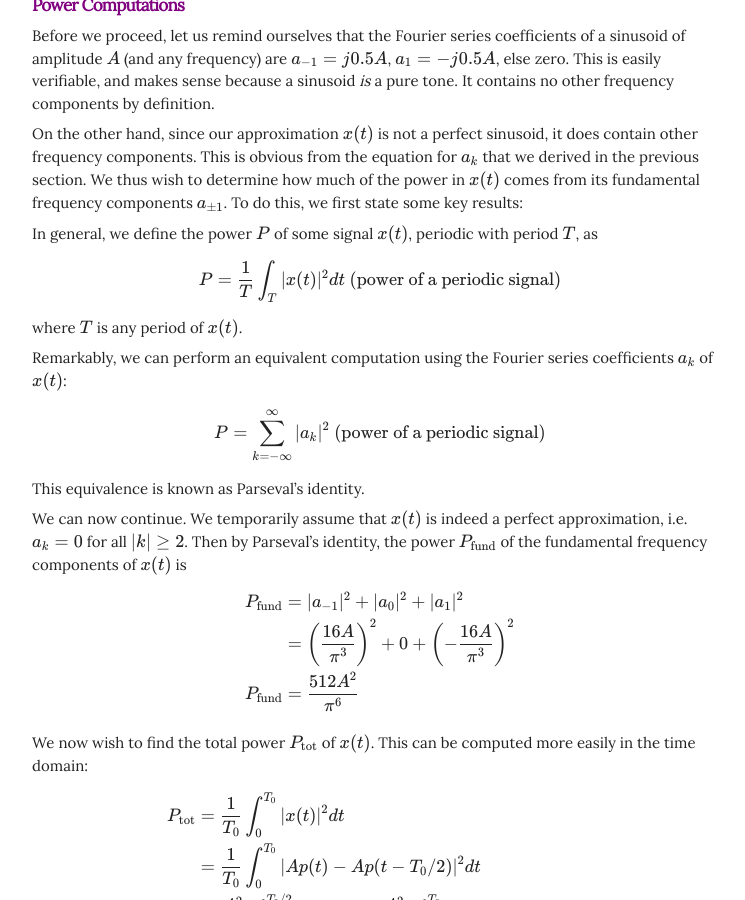
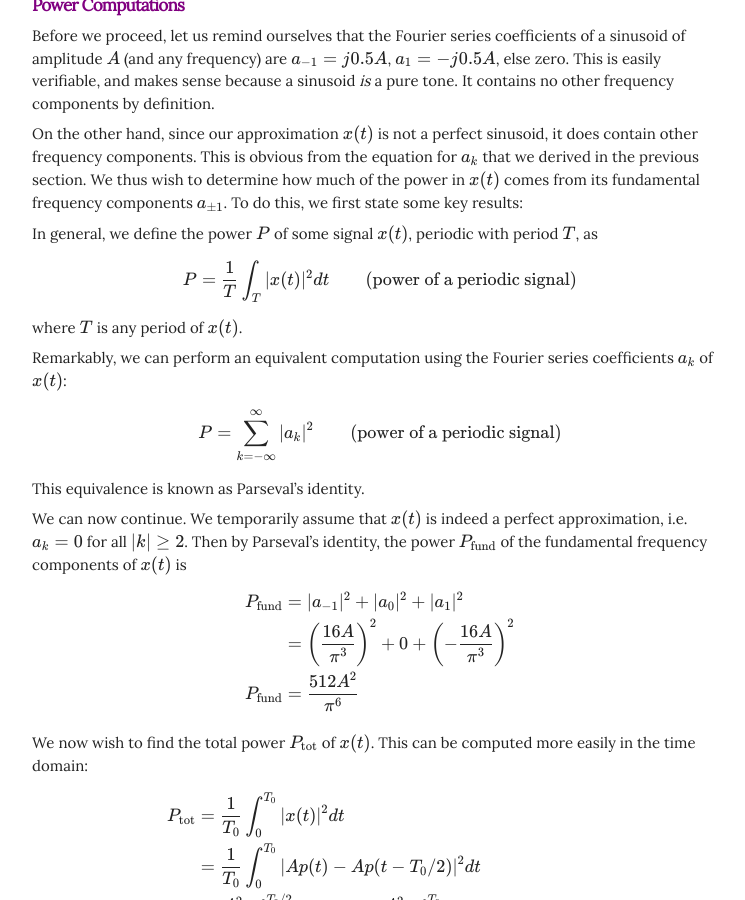
Before and after one commit to haydenghosh/haydenghosh.github.io, a Jekyll site: the page built from _posts/2025-07-02-parabolic_sinusoid.md, in a window 1280 px wide and 900 px high, scrolled down 4257 px. Shown: the whole window, without its empty margins (138-883 px from the left). Built offline with Jekyll 4.4.1, drawn with Linux system fonts in a browser that asks for light colours; nearby versions of some CDN libraries.

Commit message:
make spacing consistent

```diff
--- a/_posts/2025-07-02-parabolic_sinusoid.md
+++ b/_posts/2025-07-02-parabolic_sinusoid.md
@@ -116,13 +116,13 @@ On the other hand, since our approximation $x(t)$ is not a perfect sinusoid, it
 
 In general, we define the power $P$ of some signal $x(t)$, periodic with period $T$, as
 
-$$P=\frac{1}{T}\int_{T}|x(t)|^{2}dt\text{ (power of a periodic signal)}$$
+$$P=\frac{1}{T}\int_{T}|x(t)|^{2}dt\qquad\text{(power of a periodic signal)}$$
 
 where $T$ is any period of $x(t)$.
 
 Remarkably, we can perform an equivalent computation using the Fourier series coefficients $a_{k}$ of $x(t)$:
 
-$$P=\sum_{k=-\infty}^{\infty}|a_{k}|^{2}\text{ (power of a periodic signal)}$$
+$$P=\sum_{k=-\infty}^{\infty}|a_{k}|^{2}\qquad\text{(power of a periodic signal)}$$
 
 This equivalence is known as Parseval's identity.
 
```
